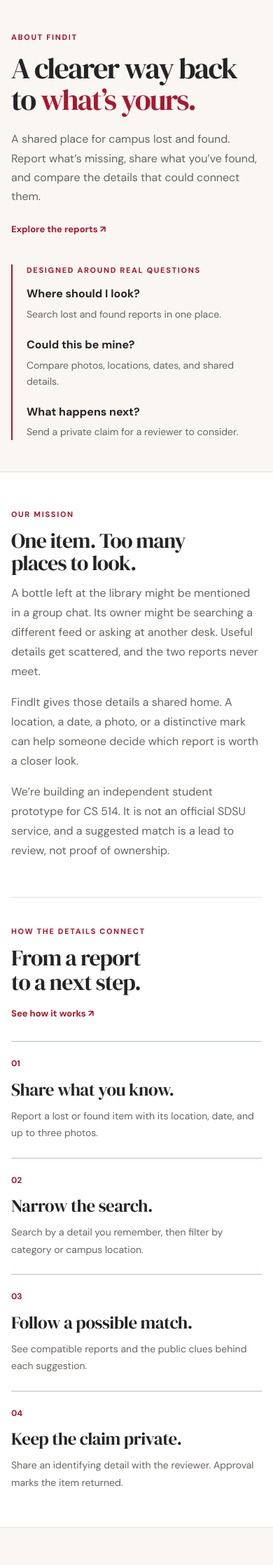
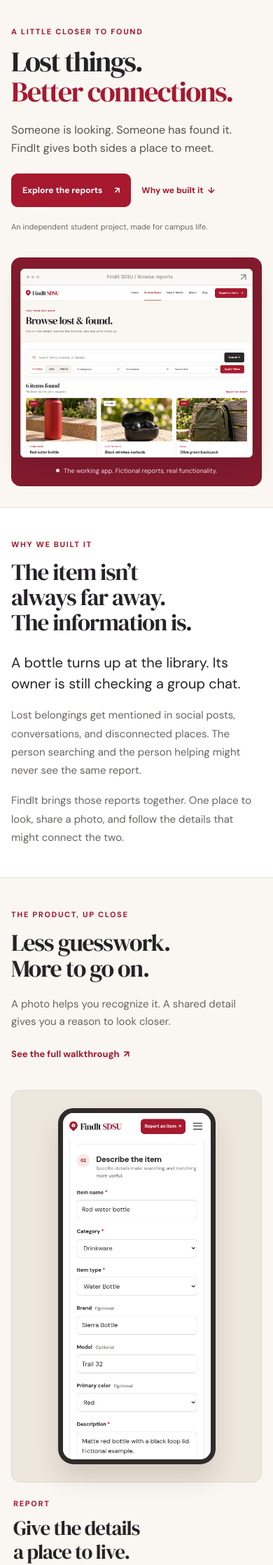
Before and after one commit to DellyCodez/FindIt-SDSU, a Python web app: template app/templates/about.html in a window 390 px wide. Shown: the part 68-2305 px from the top of the page at 70% size. Run offline with Jinja, Linux system fonts and the light colour scheme; the template is opened without the code that fills it, so the values that code supplies are empty.

Commit message:
Redesign About with real product showcases and editorial team profiles

```diff
--- /dev/null
+++ b/app/static/about.css
@@ -0,0 +1,152 @@
+/* About-only composition. Shared navigation, typography tokens, and app styles stay intact. */
+.about-page { --ab-burgundy: #831b2e; --ab-stage: #eee7dd; }
+.about-page h1, .about-page h2, .about-page h3 { font-family: var(--serif); font-weight: 400; letter-spacing: -.035em; }
+.about-page h2 { font-size: clamp(34px, 3.35vw, 48px); line-height: 1.1; margin: 0; }
+.about-page figure { margin: 0; }
+.about-page img { display: block; width: 100%; height: auto; }
+.about-page .eyebrow { font-size: 11px; }
+.about-page .text-link { display: inline-flex; align-items: center; gap: 6px; min-height: 44px; }
+.about-page .ab-hero { background: var(--cream); border-bottom: 1px solid var(--line); }
+.about-page .ab-hero-grid { display: grid; grid-template-columns: 1fr 1.2fr; align-items: center; gap: 54px; padding-block: 62px; }
+.about-page .ab-hero-copy { min-width: 0; padding-bottom: 8px; }
+.about-page h1 { font-size: clamp(48px, 4.35vw, 64px); line-height: 1.06; margin: 0; text-wrap: initial; letter-spacing: -.045em; }
+.about-page h1 em { color: var(--red); font-style: normal; }
+.about-page .ab-lede { max-width: 39ch; color: #57504b; font-size: 18px; line-height: 1.7; margin: 24px 0 27px; }
+.about-page .ab-actions { display: flex; align-items: center; flex-wrap: wrap; gap: 20px; }
+.about-page .ab-origin { color: var(--muted); font-size: 12px; margin: 27px 0 0; }
+.about-page .ab-hero-product { min-width: 0; padding: 27px 25px 19px; border: 1px solid #771528; border-radius: 20px; background: var(--ab-burgundy); }
+.about-page .ab-browser { overflow: hidden; border: 1px solid #d9d0c6; border-radius: 9px; background: #fff; box-shadow: 0 14px 30px #3e0f2033; }
+.about-page .ab-browser-bar { height: 30px; display: flex; align-items: center; justify-content: space-between; gap: 10px; padding-inline: 11px; background: #faf8f5; border-bottom: 1px solid #e5dfd7; color: #746c67; font-size: 9px; }
+.about-page .ab-window-dots { display: flex; gap: 4px; }
+.about-page .ab-window-dots i { width: 5px; height: 5px; border: 1px solid #b6a9a0; border-radius: 50%; }
+.about-page .ab-window-mark { font-size: 14px; }
+.about-page .ab-hero-product figcaption { display: flex; align-items: center; justify-content: center; gap: 8px; margin-top: 17px; color: #f4dfe3; font-size: 11px; }
+.about-page .ab-live-dot { display: inline-block; flex: 0 0 5px; width: 5px; height: 5px; border-radius: 50%; background: currentColor; }
+.about-page .ab-story { padding-block: 76px 79px; scroll-margin-top: 100px; }
+.about-page .ab-story-grid { display: grid; grid-template-columns: 1fr 1.05fr; gap: clamp(40px, 7vw, 100px); }
+.about-page .ab-story h2 { max-width: 480px; }
+.about-page .ab-story-copy > p { color: var(--muted); font-size: 16px; line-height: 1.75; margin: 0 0 17px; }
+.about-page .ab-story-copy > .ab-story-lead { font-size: 21px; line-height: 1.5; color: var(--ink); }
+.about-page .ab-story-copy > p:last-child { margin-bottom: 0; }
+.about-page .ab-product { padding-block: 73px 35px; background: var(--cream); border-block: 1px solid var(--line); }
+.about-page .ab-section-heading { display: flex; align-items: end; justify-content: space-between; gap: 40px; margin-bottom: 35px; }
+.about-page .ab-section-note { max-width: 330px; }
+.about-page .ab-section-note > p, .about-page .ab-team-intro { color: var(--muted); font-size: 15px; line-height: 1.7; margin: 0 0 14px; }
+.about-page .ab-product-grid { display: grid; grid-template-columns: .9fr 1.1fr; gap: 28px; }
+.about-page .ab-product-figure { min-width: 0; }
+.about-page .ab-report-stage, .about-page .ab-match-stage { height: 648px; padding: 30px; display: flex; flex-direction: column; align-items: center; justify-content: center; border: 1px solid #e1d7cb; border-radius: 16px; }
+.about-page .ab-report-stage { background: var(--ab-stage); }
+.about-page .ab-phone { width: 240px; max-width: 100%; overflow: hidden; border: 8px solid #302b2b; border-radius: 26px; box-shadow: 0 20px 34px #45312326; background: #fff; }
+.about-page .ab-match-stage { background: #eadbd8; }
+.about-page .ab-match-stage > img { width: min(100%, 340px); border-radius: 12px; box-shadow: 0 16px 32px #6a34351c; }
+.about-page .ab-match-label { display: flex; align-items: center; gap: 8px; color: #7b2837; font-size: 10px; font-weight: 700; margin-bottom: 19px; }
+.about-page .ab-product-figure figcaption { padding: 27px 3px 0; }
+.about-page .ab-product-figure figcaption .eyebrow { margin-bottom: 10px; }
+.about-page .ab-product-figure h3 { font-size: 29px; line-height: 1.15; margin: 0 0 13px; }
+.about-page .ab-product-figure figcaption > p:not(.eyebrow) { max-width: 54ch; color: var(--muted); font-size: 15px; line-height: 1.7; margin: 0 0 15px; }
+.about-page .ab-product-figure figcaption > .ab-ownership-note { font-size: 12px; }
+.about-page .ab-capture-note { text-align: center; color: var(--muted); font-size: 11px; margin: 34px 0 0; }
+.about-page .ab-purpose { padding-block: 55px; background: var(--charcoal); color: #fff; }
+.about-page .ab-purpose-grid { display: grid; grid-template-columns: 1.05fr 1fr; gap: 65px; }
+.about-page .ab-purpose-grid > div + div { padding-left: 65px; border-left: 1px solid #645253; }
+.about-page .ab-purpose .eyebrow { color: #e7adb8; }
+.about-page .ab-purpose h2 { font-size: 37px; }
+.about-page .ab-purpose h3 { font-size: 31px; line-height: 1.15; margin: 0; }
+.about-page .ab-purpose p:not(.eyebrow) { max-width: 53ch; font-size: 15px; line-height: 1.75; color: #e2d6d1; margin: 17px 0 0; }
+.about-page .ab-team { padding-block: 77px 65px; }
+.about-page .ab-team-intro { max-width: 305px; margin-bottom: 0; }
+.about-page .ab-team-grid { display: grid; grid-template-columns: repeat(3, minmax(0, 1fr)); gap: 32px; }
+.about-page .ab-profile { border-top: 2px solid var(--red); padding-top: 22px; }
+.about-page .ab-profile-discipline { font-size: 10px; color: var(--muted); font-weight: 750; letter-spacing: .1em; text-transform: uppercase; margin: 0 0 23px; }
+.about-page .ab-profile h3 { font-size: 32px; line-height: 1.15; margin: 0 0 15px; }
+.about-page .ab-profile-role { min-height: 42px; font-size: 11px; font-weight: 750; letter-spacing: .065em; text-transform: uppercase; color: var(--red); line-height: 1.65; margin: 0 0 18px; }
+.about-page .ab-profile > p:last-child { color: var(--muted); font-size: 14px; line-height: 1.75; margin: 0; max-width: 40ch; }
+.about-page .ab-team-link { display: inline-flex; margin-top: 33px; }
+.about-page .ab-closing { padding-bottom: 70px; }
+.about-page .ab-closing-panel { display: flex; align-items: center; justify-content: space-between; gap: 35px; padding: 40px 44px; background: var(--cream); border: 1px solid var(--line); border-radius: 16px; }
+.about-page .ab-closing-panel h2 { font-size: 38px; }
+.about-page .ab-closing-actions { display: flex; flex-wrap: wrap; justify-content: end; gap: 10px; }
+@media (max-width: 1100px) {
+  .about-page .ab-hero-grid { gap: 32px; grid-template-columns: 1fr 1.05fr; }
+  .about-page h1 { font-size: 51px; }
+  .about-page .ab-hero-product { padding: 20px 17px 17px; }
+  .about-page .ab-hero-product figcaption { font-size: 10px; }
+  .about-page .ab-purpose-grid { gap: 40px; }
+  .about-page .ab-purpose-grid > div + div { padding-left: 40px; }
+  .about-page .ab-profile h3 { font-size: 28px; }
+}
+@media (max-width: 900px) {
+  .about-page .ab-hero-grid { grid-template-columns: 1fr; gap: 32px; padding-block: 46px; }
+  .about-page h1 { font-size: 57px; }
+  .about-page .ab-lede { max-width: 48ch; margin-block: 20px; }
+  .about-page .ab-origin { margin-top: 20px; }
+  .about-page .ab-hero-product { max-width: 650px; justify-self: end; width: 100%; padding: 25px 25px 18px; }
+  .about-page .ab-hero-product figcaption { font-size: 11px; }
+  .about-page .ab-story-grid { gap: 35px; }
+  .about-page .ab-story { padding-block: 55px; }
+  .about-page .ab-story-copy > .ab-story-lead { font-size: 19px; }
+  .about-page .ab-product { padding-top: 55px; }
+  .about-page .ab-section-heading { gap: 30px; }
+  .about-page .ab-section-note { max-width: 270px; }
+  .about-page .ab-product-grid { grid-template-columns: 1fr 1fr; gap: 20px; }
+  .about-page .ab-report-stage, .about-page .ab-match-stage { height: 535px; padding: 22px; }
+  .about-page .ab-match-stage > img { width: min(100%, 270px); }
+  .about-page .ab-phone { width: 205px; border-width: 6px; border-radius: 22px; }
+  .about-page .ab-product-figure h3 { font-size: 27px; }
+  .about-page .ab-team-grid { grid-template-columns: 1fr; gap: 0; }
+  .about-page .ab-profile { display: grid; grid-template-columns: .95fr 1.05fr; column-gap: 35px; border-top: 1px solid var(--line); padding-block: 25px; }
+  .about-page .ab-profile-discipline { grid-column: 1; margin-bottom: 13px; }
+  .about-page .ab-profile h3 { grid-column: 1; font-size: 30px; }
+  .about-page .ab-profile-role { grid-column: 1; min-height: 0; margin-bottom: 0; }
+  .about-page .ab-profile > p:last-child { grid-column: 2; grid-row: 1 / span 3; align-self: center; }
+  .about-page .ab-team-link { margin-top: 12px; }
+  .about-page .ab-closing-panel { padding: 30px; }
+  .about-page .ab-closing-actions { flex-direction: column; flex-shrink: 0; }
+}
+@media (max-width: 600px) {
+  .about-page .ab-hero-grid { padding-block: 37px 30px; gap: 26px; }
+  .about-page h1 { font-size: clamp(38px, 10.4vw, 49px); letter-spacing: -.045em; }
+  .about-page .ab-lede { font-size: 16px; line-height: 1.65; max-width: 36ch; margin: 20px 0 23px; }
+  .about-page .ab-actions { gap: 15px; }
+  .about-page .ab-actions .button { padding-inline: 15px; font-size: 12px; }
+  .about-page .ab-actions .text-link { font-size: 12px; }
+  .about-page .ab-origin { font-size: 11px; line-height: 1.6; }
+  .about-page .ab-hero-product { padding: 15px 12px 14px; border-radius: 13px; }
+  .about-page .ab-browser { border-radius: 6px; }
+  .about-page .ab-browser-bar { height: 23px; padding-inline: 8px; font-size: 7px; }
+  .about-page .ab-window-dots { gap: 3px; }
+  .about-page .ab-window-dots i { width: 4px; height: 4px; }
+  .about-page .ab-hero-product figcaption { gap: 6px; font-size: 9px; margin-top: 12px; }
+  .about-page .ab-story-grid { grid-template-columns: 1fr; gap: 24px; }
+  .about-page .ab-story { padding-block: 44px; }
+  .about-page .ab-story h2 { font-size: 33px; }
+  .about-page .ab-story-copy > .ab-story-lead { font-size: 20px; }
+  .about-page .ab-story-copy > p { font-size: 15px; }
+  .about-page .ab-product { padding-block: 44px 28px; }
+  .about-page .ab-section-heading { display: block; margin-bottom: 28px; }
+  .about-page .ab-section-note { max-width: 38ch; margin-top: 19px; }
+  .about-page .ab-section-note > p { font-size: 15px; margin-bottom: 12px; }
+  .about-page .ab-product-grid { grid-template-columns: 1fr; gap: 34px; }
+  .about-page .ab-report-stage, .about-page .ab-match-stage { height: auto; padding: 25px; border-radius: 13px; }
+  .about-page .ab-phone { width: 225px; border-width: 7px; }
+  .about-page .ab-match-stage > img { width: min(100%, 315px); }
+  .about-page .ab-product-figure figcaption { padding-top: 22px; }
+  .about-page .ab-product-figure h3 { font-size: 29px; }
+  .about-page .ab-capture-note { font-size: 11px; line-height: 1.6; margin-top: 28px; }
+  .about-page .ab-purpose { padding-block: 40px; }
+  .about-page .ab-purpose-grid { grid-template-columns: 1fr; gap: 28px; }
+  .about-page .ab-purpose-grid > div + div { border-left: 0; border-top: 1px solid #645253; padding: 27px 0 0; }
+  .about-page .ab-purpose h2 { font-size: 33px; }
+  .about-page .ab-purpose h3 { font-size: 28px; }
+  .about-page .ab-team { padding-block: 46px 39px; }
+  .about-page .ab-team-intro { margin-top: 18px; max-width: 35ch; }
+  .about-page .ab-profile { display: block; padding-block: 24px; }
+  .about-page .ab-profile h3 { font-size: 32px; margin-bottom: 12px; }
+  .about-page .ab-profile-role { margin-bottom: 16px; }
+  .about-page .ab-profile > p:last-child { font-size: 15px; max-width: none; }
+  .about-page .ab-closing { padding-bottom: 38px; }
+  .about-page .ab-closing-panel { display: block; padding: 27px 23px; border-radius: 13px; }
+  .about-page .ab-closing-panel h2 { font-size: 33px; }
+  .about-page .ab-closing-panel .eyebrow { font-size: 10px; }
+  .about-page .ab-closing-actions { align-items: stretch; margin-top: 25px; }
+}
--- a/app/templates/about.html
+++ b/app/templates/about.html
@@ -1,78 +1,94 @@
 {% extends 'base.html' %}
 {% block title %}About — FindIt SDSU{% endblock %}
+{% block page_styles %}<link rel="stylesheet" href="{{ url_for('static', filename='about.css') }}">{% endblock %}
 {% block content %}
-<section class="page-intro story-intro">
-  <div class="container about-hero-grid">
-    <div>
-      <p class="eyebrow">About FindIt</p>
-      <h1>A clearer way back<br>to <em>what’s yours.</em></h1>
-      <p>A shared place for campus lost and found. Report what’s missing, share what you’ve found, and compare the details that could connect them.</p>
-      <a class="text-link" href="{{ url_for('items') }}">Explore the reports <span aria-hidden="true">↗</span></a>
+<div class="about-page">
+  <section class="ab-hero" aria-labelledby="about-title">
+    <div class="container ab-hero-grid">
+      <div class="ab-hero-copy">
+        <p class="eyebrow">A little closer to found</p>
+        <h1 id="about-title">Lost things.<br><em>Better connections.</em></h1>
+        <p class="ab-lede">Someone is looking. Someone has found it. FindIt gives both sides a place to meet.</p>
+        <div class="ab-actions">
+          <a class="button button-primary" href="{{ url_for('items') }}">Explore the reports <span aria-hidden="true">↗</span></a>
+          <a class="text-link" href="#our-story">Why we built it <span aria-hidden="true">↓</span></a>
         </div>
-    <div class="about-principles">
-      <p class="eyebrow">Designed around real questions</p>
-      <dl>
-        <div><dt>Where should I look?</dt><dd>Search lost and found reports in one place.</dd></div>
-        <div><dt>Could this be mine?</dt><dd>Compare photos, locations, dates, and shared details.</dd></div>
-        <div><dt>What happens next?</dt><dd>Send a private claim for a reviewer to consider.</dd></div>
-      </dl>
+        <p class="ab-origin">An independent student project, made for campus life.</p>
+      </div>
+      <figure class="ab-hero-product">
+        <div class="ab-browser">
+          <div class="ab-browser-bar" aria-hidden="true"><span class="ab-window-dots"><i></i><i></i><i></i></span><span>FindIt SDSU / Browse reports</span><span class="ab-window-mark">↗</span></div>
+          <img src="{{ url_for('static', filename='project/about-browse.webp') }}" width="1160" height="860" alt="The real FindIt Browse page with search, campus filters, and fictional lost and found reports." fetchpriority="high" decoding="async">
+        </div>
+        <figcaption><span class="ab-live-dot" aria-hidden="true"></span>The working app. Fictional reports, real functionality.</figcaption>
+      </figure>
+    </div>
+  </section>
+
+  <section class="ab-story" id="our-story" aria-labelledby="story-title">
+    <div class="container ab-story-grid">
+      <div><p class="eyebrow">Why we built it</p><h2 id="story-title">The item isn’t always far away.<br>The information is.</h2></div>
+      <div class="ab-story-copy">
+        <p class="ab-story-lead">A bottle turns up at the library. Its owner is still checking a group chat.</p>
+        <p>Lost belongings get mentioned in social posts, conversations, and disconnected places. The person searching and the person helping might never see the same report.</p>
+        <p>FindIt brings those reports together. One place to look, share a photo, and follow the details that might connect the two.</p>
       </div>
     </div>
   </section>
 
-<section class="story-section" aria-labelledby="mission-heading">
-  <div class="container story-grid">
-    <div><p class="eyebrow">Our mission</p><h2 id="mission-heading">One item. Too many places to look.</h2></div>
-    <div>
-      <p>A bottle left at the library might be mentioned in a group chat. Its owner might be searching a different feed or asking at another desk. Useful details get scattered, and the two reports never meet.</p>
-      <p>FindIt gives those details a shared home. A location, a date, a photo, or a distinctive mark can help someone decide which report is worth a closer look.</p>
-      <p>We’re building an independent student prototype for CS 514. It is not an official SDSU service, and a suggested match is a lead to review, not proof of ownership.</p>
+  <section class="ab-product" aria-labelledby="product-title">
+    <div class="container">
+      <div class="ab-section-heading">
+        <div><p class="eyebrow">The product, up close</p><h2 id="product-title">Less guesswork.<br>More to go on.</h2></div>
+        <div class="ab-section-note"><p>A photo helps you recognize it. A shared detail gives you a reason to look closer.</p><a class="text-link" href="{{ url_for('product') }}">See the full walkthrough <span aria-hidden="true">↗</span></a></div>
       </div>
+      <div class="ab-product-grid">
+        <figure class="ab-product-figure">
+          <div class="ab-report-stage"><div class="ab-phone"><img src="{{ url_for('static', filename='project/about-report.webp') }}" width="375" height="880" alt="Actual mobile report form filled with a fictional red water bottle, its category, item type, brand, and color." loading="lazy" decoding="async"></div></div>
+          <figcaption><p class="eyebrow">Report</p><h3>Give the details a place to live.</h3><p>A location, a date, a description, and up to three photos. Share what you know so someone else has something to search for.</p><a class="text-link" href="{{ url_for('new_item') }}">Report an item <span aria-hidden="true">↗</span></a></figcaption>
+        </figure>
+        <figure class="ab-product-figure">
+          <div class="ab-match-stage"><div class="ab-match-label"><span class="ab-live-dot" aria-hidden="true"></span>From an actual possible match</div><img src="{{ url_for('static', filename='project/about-match.webp') }}" width="359" height="568" alt="Actual suggested found bottle report, showing its photo and explanations for matching category, item type, location, date, color, and public details." loading="lazy" decoding="async"></div>
+          <figcaption><p class="eyebrow">Compare &amp; claim</p><h3>A lead you can understand.</h3><p>Possible Matches shows the clues two reports share. If a found item looks like yours, send a private identifying detail for a reviewer to consider.</p><p class="ab-ownership-note">A suggestion helps you investigate. It does not prove ownership.</p></figcaption>
+        </figure>
+      </div>
+      <p class="ab-capture-note">Screenshots from the working FindIt application, using fictional demonstration reports.</p>
     </div>
   </section>
 
-<section class="about-product" aria-labelledby="product-heading">
-  <div class="container">
-    <div class="section-heading">
-      <div><p class="eyebrow">How the details connect</p><h2 id="product-heading">From a report to a next step.</h2></div>
-      <a class="text-link" href="{{ url_for('product') }}">See how it works <span aria-hidden="true">↗</span></a>
-    </div>
-    <ol class="about-journey">
-      <li><span aria-hidden="true">01</span><h3>Share what you know.</h3><p>Report a lost or found item with its location, date, and up to three photos.</p></li>
-      <li><span aria-hidden="true">02</span><h3>Narrow the search.</h3><p>Search by a detail you remember, then filter by category or campus location.</p></li>
-      <li><span aria-hidden="true">03</span><h3>Follow a possible match.</h3><p>See compatible reports and the public clues behind each suggestion.</p></li>
-      <li><span aria-hidden="true">04</span><h3>Keep the claim private.</h3><p>Share an identifying detail with the reviewer. Approval marks the item returned.</p></li>
-    </ol>
+  <section class="ab-purpose" aria-labelledby="mission-title">
+    <div class="container ab-purpose-grid">
+      <div><p class="eyebrow">Our mission</p><h2 id="mission-title">Make the way back simpler.</h2><p>Give people a clear place to report, search, and compare, so a lost item has a better chance of finding its owner.</p></div>
+      <div><p class="eyebrow">Looking ahead</p><h3>Built here. Room to grow.</h3><p>We’re starting with campus lost and found. In time, we’d like to bring the same approach to other campuses and communities, with the verification and safeguards that wider use needs.</p></div>
     </div>
   </section>
 
-<section class="team-section" aria-labelledby="team-heading">
+  <section class="ab-team" aria-labelledby="team-title">
     <div class="container">
-    <div class="section-heading">
-      <div><p class="eyebrow">Meet the team</p><h2 id="team-heading">Three people behind FindIt.</h2></div>
-      <p class="section-caption">Application, database, and documentation.</p>
-    </div>
-    <div class="team-grid">
-      <article class="team-card">
-        <div class="team-monogram" aria-hidden="true">AH</div>
-        <h3>Alexander Hills</h3>
-        <p class="role">Application Development &amp; Database Integration</p>
-        <p>Develops the Flask application and SQLite integration, including reporting, photo uploads, search, matching, claims, website integration, and deployment.</p>
+      <div class="ab-section-heading"><div><p class="eyebrow">The people behind FindIt</p><h2 id="team-title">A small team.<br>A shared responsibility.</h2></div><p class="ab-team-intro">Three collaborators bringing the application, its data, and its story together.</p></div>
+      <div class="ab-team-grid">
+        <article class="ab-profile">
+          <p class="ab-profile-discipline">Build / Application</p><h3>Alexander Hills</h3>
+          <p class="ab-profile-role">Application Development<br>&amp; Database Integration</p>
+          <p>Develops the Flask application and SQLite integration: reporting, photo uploads, search, matching, and claims. Connects the website and handles deployment.</p>
         </article>
-      <article class="team-card">
-        <div class="team-monogram" aria-hidden="true">AT</div>
-        <h3>Andy Thai</h3>
-        <p class="role">Database Design &amp; Quality Assurance</p>
-        <p>Prepares the ER diagram, tests database relationships and constraints, verifies SQL integrity, and contributes automated quality checks.</p>
+        <article class="ab-profile">
+          <p class="ab-profile-discipline">Verify / Database</p><h3>Andy Thai</h3>
+          <p class="ab-profile-role">Database Design<br>&amp; Quality Assurance</p>
+          <p>Works on database design and the ER diagram, verifies data integrity, and contributes independent database tests and automated quality checks.</p>
         </article>
-      <article class="team-card">
-        <div class="team-monogram" aria-hidden="true">SS</div>
-        <h3>Samuel Shadi</h3>
-        <p class="role">Documentation &amp; Presentation</p>
-        <p>Prepares technical documentation and presentation materials, helping explain the project’s implementation and how to use the application.</p>
+        <article class="ab-profile">
+          <p class="ab-profile-discipline">Explain / Documentation</p><h3>Samuel Shadi</h3>
+          <p class="ab-profile-role">Documentation<br>&amp; Presentation</p>
+          <p>Prepares technical documentation, communicates the project’s implementation, and brings the work together in presentation materials.</p>
         </article>
       </div>
+      <a class="text-link ab-team-link" href="{{ url_for('blog') }}">Read our notes from the build <span aria-hidden="true">↗</span></a>
     </div>
   </section>
-<section class="home-cta"><div class="container"><div><p class="eyebrow">Lost something? Found something?</p><h2>Start with what you know.</h2></div><a class="button button-light" href="{{ url_for('new_item') }}">Report an item <span aria-hidden="true">↗</span></a></div></section>
+
+  <section class="ab-closing" aria-labelledby="closing-title">
+    <div class="container"><div class="ab-closing-panel"><div><p class="eyebrow">The next connection starts with you</p><h2 id="closing-title">Have a lead?<br>Put it in the right place.</h2></div><div class="ab-closing-actions"><a class="button button-primary" href="{{ url_for('items') }}">Browse reports <span aria-hidden="true">→</span></a><a class="button button-outline" href="{{ url_for('new_item') }}">Report an item <span aria-hidden="true">↗</span></a></div></div></div>
+  </section>
+</div>
 {% endblock %}
--- a/app/templates/base.html
+++ b/app/templates/base.html
@@ -8,6 +8,7 @@
   <title>{% block title %}FindIt SDSU{% endblock %}</title>
   <meta name="description" content="Search lost and found reports near SDSU, report an item, and follow possible matches.">
   <link rel="stylesheet" href="{{ url_for('static', filename='styles.css') }}">
+  {% block page_styles %}{% endblock %}
   <script defer src="{{ url_for('static', filename='site.js') }}"></script>
 </head>
 <body>
```
Also changed, not shown: app/static/project/about-browse.webp (added), app/static/project/about-match.webp (added), app/static/project/about-report.webp (added). Lines whose indentation alone changed are shown as unchanged.
